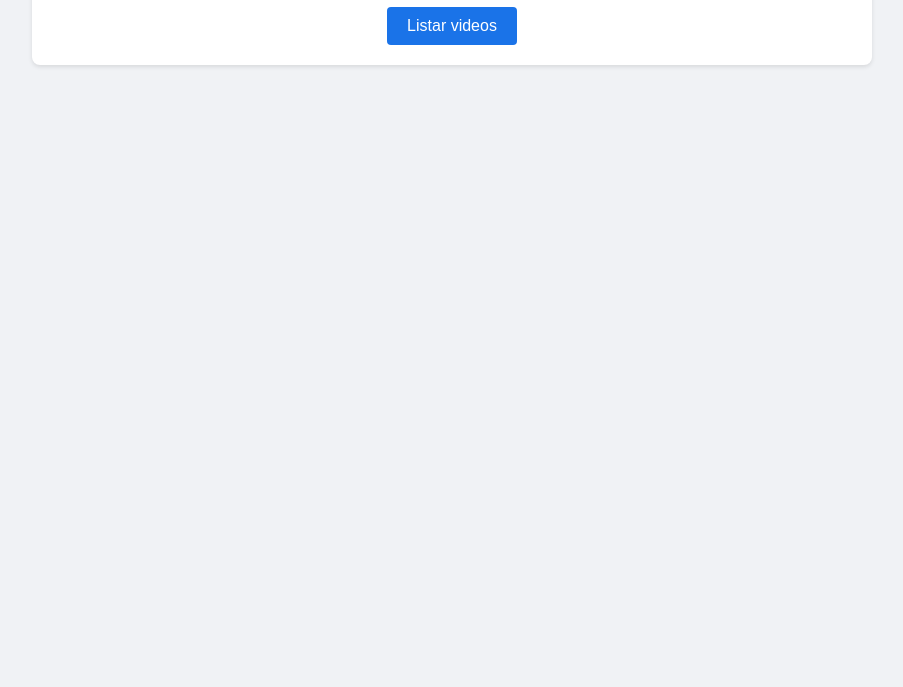
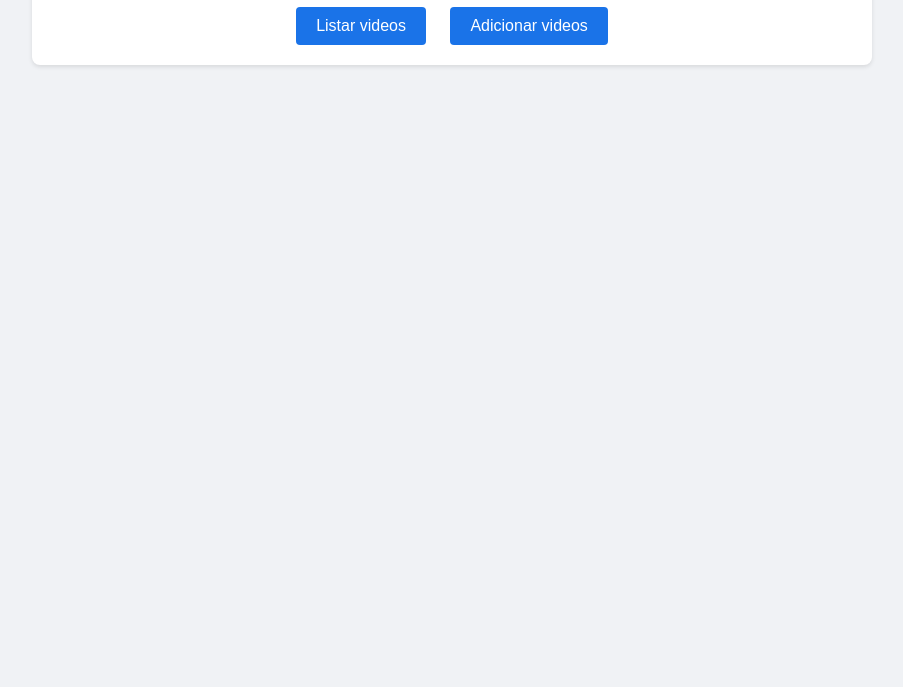
Before and after one commit to J3rmed/culturemedia-frontend, a plain HTML site: page index.html in a window 1280 px wide. Shown: the part 113-800 px from the top of the page, without its empty margins (188-1091 px from the left). Drawn offline with Linux system fonts and the light colour scheme.

Commit message:
Update index.html

```diff
--- a/index.html
+++ b/index.html
@@ -47,6 +47,7 @@
     <h1>CultureMedia</h1>
     <div class="nav-links">
         <a href="video/list.html">Listar videos</a>
+        <a href="video/add.html">Adicionar videos</a>
     </div>
 </div>
 </body>
```
